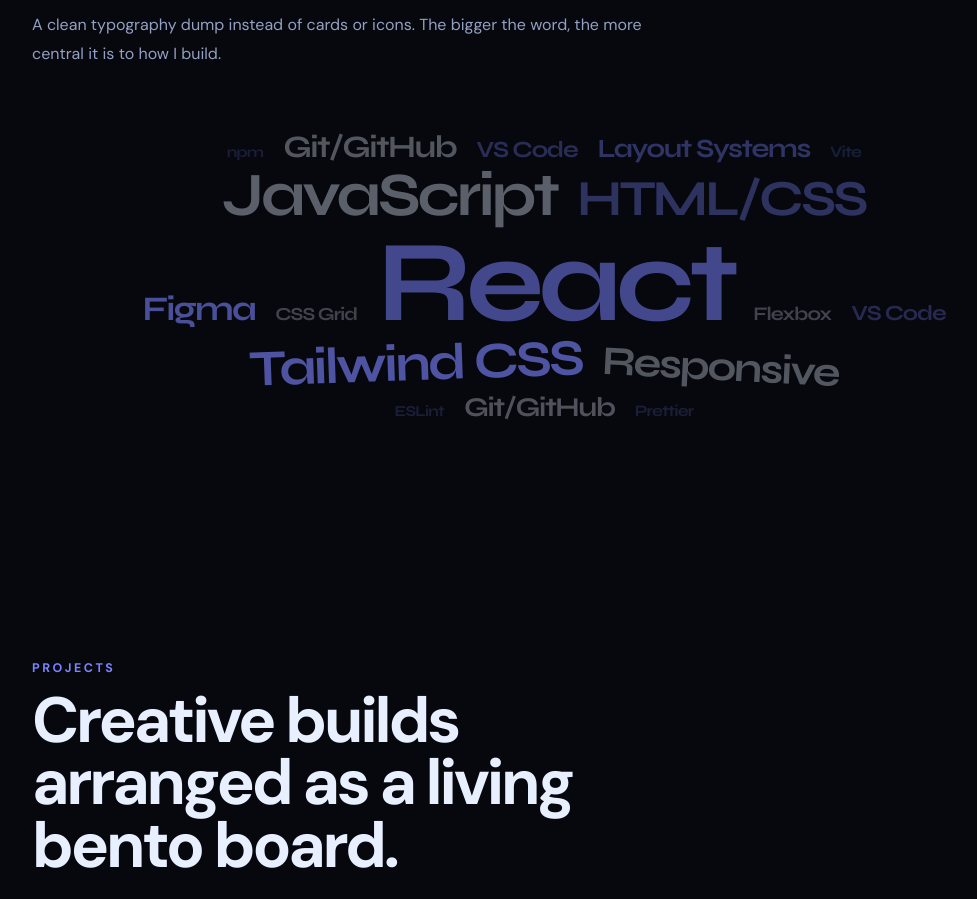
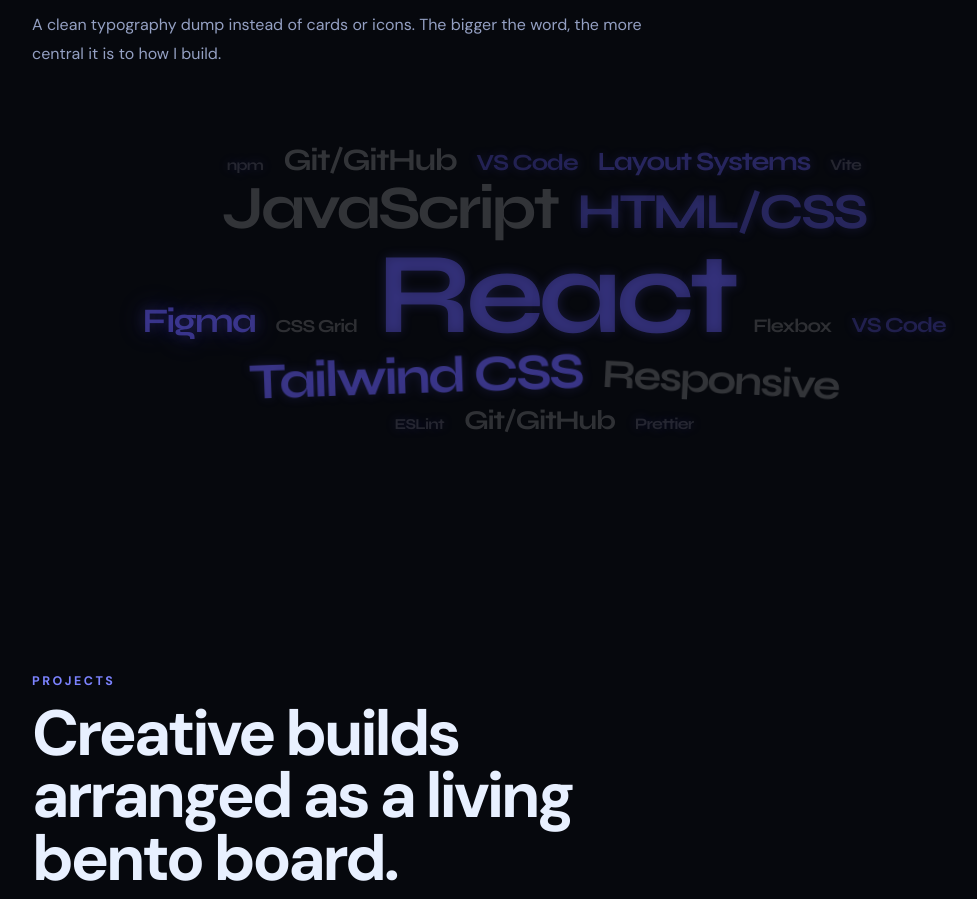
Before and after one commit to aintdrevv/markdev, a React (Vite) app: page / in a window 1280 px wide. Shown: the part 2723-3622 px from the top of the page, without its empty margins (96-1073 px from the left). Built offline with nearby package versions, Linux system fonts and the light colour scheme.

Commit message:
Polish skills text effects

```diff
--- a/src/components/Skills.jsx
+++ b/src/components/Skills.jsx
@@ -1,30 +1,30 @@
 const skillRows = [
   [
-    { label: 'npm', size: '0.95rem', faint: true, color: 'rgba(var(--brand-rgb), 0.18)' },
-    { label: 'Git/GitHub', size: '1.95rem', color: 'rgba(var(--text-rgb), 0.34)' },
-    { label: 'VS Code', size: '1.45rem', color: 'rgba(var(--brand-rgb), 0.3)' },
-    { label: 'Layout Systems', size: '1.65rem', color: 'rgba(var(--brand-rgb), 0.36)' },
-    { label: 'Vite', size: '1rem', faint: true, color: 'rgba(var(--brand-rgb), 0.18)' },
+    { label: 'npm', size: '0.95rem', faint: true, tint: 'rgba(108, 99, 255, 0.16)', hover: '#6C63FF', glow: 'rgba(108, 99, 255, 0.26)', flicker: true, flickerDuration: '3.8s', flickerDelay: '0.2s' },
+    { label: 'Git/GitHub', size: '1.95rem', tint: 'rgba(255, 255, 255, 0.18)', hover: 'rgba(255, 255, 255, 0.82)', glow: 'rgba(255, 255, 255, 0.22)' },
+    { label: 'VS Code', size: '1.45rem', tint: 'rgba(108, 99, 255, 0.26)', hover: '#6C63FF', glow: 'rgba(108, 99, 255, 0.28)', flicker: true, flickerDuration: '4.6s', flickerDelay: '0.9s' },
+    { label: 'Layout Systems', size: '1.65rem', tint: 'rgba(108, 99, 255, 0.3)', hover: '#6C63FF', glow: 'rgba(108, 99, 255, 0.3)', flicker: true, flickerDuration: '5.1s', flickerDelay: '0.4s' },
+    { label: 'Vite', size: '1rem', faint: true, tint: 'rgba(108, 99, 255, 0.16)', hover: '#6C63FF', glow: 'rgba(108, 99, 255, 0.24)', flicker: true, flickerDuration: '4.2s', flickerDelay: '1.1s' },
   ],
   [
-    { label: 'JavaScript', size: '3.85rem', color: 'rgba(var(--text-rgb), 0.38)' },
-    { label: 'HTML/CSS', size: '3.15rem', color: 'rgba(var(--brand-rgb), 0.34)' },
+    { label: 'JavaScript', size: '3.85rem', tint: 'rgba(255, 255, 255, 0.18)', hover: 'rgba(255, 255, 255, 0.86)', glow: 'rgba(255, 255, 255, 0.24)' },
+    { label: 'HTML/CSS', size: '3.15rem', tint: 'rgba(108, 99, 255, 0.28)', hover: '#6C63FF', glow: 'rgba(108, 99, 255, 0.3)', flicker: true, flickerDuration: '4.9s', flickerDelay: '0.7s' },
   ],
   [
-    { label: 'Figma', size: '2.15rem', accent: true, color: 'rgba(var(--brand-rgb), 0.58)' },
-    { label: 'CSS Grid', size: '1.15rem', color: 'rgba(var(--text-rgb), 0.26)' },
-    { label: 'React', size: 'clamp(6.2rem, 10vw, 7.2rem)', color: 'rgba(var(--brand-rgb), 0.52)' },
-    { label: 'Flexbox', size: '1.2rem', color: 'rgba(var(--text-rgb), 0.26)' },
-    { label: 'VS Code', size: '1.35rem', color: 'rgba(var(--brand-rgb), 0.28)' },
+    { label: 'Figma', size: '2.15rem', accent: true, hover: '#6C63FF', glow: 'rgba(108, 99, 255, 0.3)', flicker: true, flickerDuration: '3.2s', flickerDelay: '0s' },
+    { label: 'CSS Grid', size: '1.15rem', tint: 'rgba(255, 255, 255, 0.16)', hover: 'rgba(255, 255, 255, 0.82)', glow: 'rgba(255, 255, 255, 0.22)' },
+    { label: 'React', size: 'clamp(6.2rem, 10vw, 7.2rem)', tint: 'rgba(108, 99, 255, 0.34)', hover: '#6C63FF', glow: 'rgba(108, 99, 255, 0.34)', flicker: true, flickerDuration: '5.6s', flickerDelay: '1.4s' },
+    { label: 'Flexbox', size: '1.2rem', tint: 'rgba(255, 255, 255, 0.16)', hover: 'rgba(255, 255, 255, 0.82)', glow: 'rgba(255, 255, 255, 0.22)' },
+    { label: 'VS Code', size: '1.35rem', tint: 'rgba(108, 99, 255, 0.24)', hover: '#6C63FF', glow: 'rgba(108, 99, 255, 0.28)', flicker: true, flickerDuration: '4.4s', flickerDelay: '0.5s' },
   ],
   [
-    { label: 'Tailwind CSS', size: '3.2rem', accent: true, rotate: '-2deg', color: 'rgba(var(--brand-rgb), 0.62)' },
-    { label: 'Responsive', size: '2.55rem', rotate: '3deg', color: 'rgba(var(--text-rgb), 0.34)' },
+    { label: 'Tailwind CSS', size: '3.2rem', accent: true, rotate: '-2deg', hover: '#6C63FF', glow: 'rgba(108, 99, 255, 0.32)', flicker: true, flickerDuration: '3.5s', flickerDelay: '0.3s' },
+    { label: 'Responsive', size: '2.55rem', rotate: '3deg', tint: 'rgba(255, 255, 255, 0.18)', hover: 'rgba(255, 255, 255, 0.84)', glow: 'rgba(255, 255, 255, 0.24)' },
   ],
   [
-    { label: 'ESLint', size: '0.95rem', faint: true, color: 'rgba(var(--brand-rgb), 0.18)' },
-    { label: 'Git/GitHub', size: '1.7rem', color: 'rgba(var(--text-rgb), 0.32)' },
-    { label: 'Prettier', size: '1rem', faint: true, color: 'rgba(var(--brand-rgb), 0.18)' },
+    { label: 'ESLint', size: '0.95rem', faint: true, tint: 'rgba(108, 99, 255, 0.16)', hover: '#6C63FF', glow: 'rgba(108, 99, 255, 0.24)', flicker: true, flickerDuration: '4.8s', flickerDelay: '1.2s' },
+    { label: 'Git/GitHub', size: '1.7rem', tint: 'rgba(255, 255, 255, 0.17)', hover: 'rgba(255, 255, 255, 0.84)', glow: 'rgba(255, 255, 255, 0.22)' },
+    { label: 'Prettier', size: '1rem', faint: true, tint: 'rgba(108, 99, 255, 0.16)', hover: '#6C63FF', glow: 'rgba(108, 99, 255, 0.24)', flicker: true, flickerDuration: '5.3s', flickerDelay: '0.8s' },
   ],
 ];
 
@@ -33,24 +33,24 @@
     label: 'Core',
     items: [
       { name: 'React', level: 'Main Focus', accent: true },
-      { name: 'JavaScript', level: 'Growing', accent: true },
-      { name: 'HTML/CSS', level: 'Adv. Beginner' },
+      { name: 'JavaScript', level: 'Growing', accent: true, tint: '#F7DF1E' },
+      { name: 'HTML/CSS', level: 'Adv. Beginner', tint: '#FF6B35' },
     ],
   },
   {
     label: 'Styling',
     items: [
-      { name: 'Tailwind CSS', level: 'Comfortable', accent: true },
-      { name: 'Responsive', level: 'Strong Focus' },
-      { name: 'Layout Systems', level: 'Practicing' },
+      { name: 'Tailwind CSS', level: 'Comfortable', accent: true, tint: '#38BDF8' },
+      { name: 'Responsive', level: 'Strong Focus', tint: '#00D4AA' },
+      { name: 'Layout Systems', level: 'Practicing', tint: '#A78BFA' },
     ],
   },
   {
     label: 'Tools',
     items: [
-      { name: 'Git/GitHub', level: 'Daily' },
-      { name: 'Figma', level: 'UI Refs', accent: true },
-      { name: 'VS Code', level: 'Daily Setup' },
+      { name: 'Git/GitHub', level: 'Daily', tint: '#F05032' },
+      { name: 'Figma', level: 'UI Refs', accent: true, tint: '#FF6B9D' },
+      { name: 'VS Code', level: 'Daily Setup', tint: '#007ACC' },
     ],
   },
 ];
@@ -77,10 +77,14 @@
                 {row.map((skill) => (
                   <span
                     key={`${rowIndex}-${skill.label}`}
-                    className={`skills-type-word${skill.accent ? ' is-accent' : ''}${skill.faint ? ' is-faint' : ''}`}
+                    className={`skills-type-word${skill.accent ? ' is-accent' : ''}${skill.faint ? ' is-faint' : ''}${skill.flicker ? ' is-flicker' : ''}`}
                     style={{
                       fontSize: skill.size,
-                      color: skill.color,
+                      '--skill-color': skill.tint,
+                      '--skill-hover': skill.hover,
+                      '--skill-glow': skill.glow,
+                      '--skill-flicker-duration': skill.flickerDuration,
+                      '--skill-flicker-delay': skill.flickerDelay,
                       transform: skill.rotate ? `rotate(${skill.rotate})` : undefined,
                     }}
                   >
@@ -100,6 +104,9 @@
                     <span
                       key={item.name}
                       className={`skills-mobile-pill${item.accent ? ' is-accent' : ''}`}
+                      style={{
+                        '--skill-pill': item.tint ?? 'var(--color-accent)',
+                      }}
                     >
                       <span>{item.name}</span>
                       <small>{item.level}</small>
--- a/src/index.css
+++ b/src/index.css
@@ -1658,7 +1658,7 @@
 }
 
 .skills-type-cloud-spaced {
-  margin-top: clamp(3.25rem, 5vw, 4.5rem);
+  margin-top: clamp(4.25rem, 6vw, 5.5rem);
 }
 
 .skills-mobile-groups {
@@ -1679,22 +1679,50 @@
   font-weight: 700;
   line-height: 0.9;
   letter-spacing: -0.05em;
+  color: var(--skill-color, rgba(255, 255, 255, 0.18));
+  text-shadow: none;
+  transition: color 0.25s ease, text-shadow 0.25s ease;
+  cursor: default;
+}
+
+.skills-type-word.is-accent {
+  color: rgba(108, 99, 255, 0.46);
+}
+
+.skills-type-word.is-faint {
   color: rgba(255, 255, 255, 0.12);
-  transition: all 0.25s ease;
-  cursor: default;
-}
-
-.skills-type-word.is-accent {
-  color: rgba(var(--brand-rgb), 0.45);
-}
-
-.skills-type-word.is-faint {
-  color: rgba(255, 255, 255, 0.15);
+}
+
+.skills-type-word.is-flicker {
+  animation: skillTextFlicker var(--skill-flicker-duration, 3.8s) linear infinite;
+  animation-delay: var(--skill-flicker-delay, 0s);
+  text-shadow: 0 0 12px rgba(108, 99, 255, 0.18);
 }
 
 .skills-type-word:hover {
-  color: #fff;
-  text-shadow: 0 0 30px rgba(255, 255, 255, 0.3);
+  color: var(--skill-hover, #6c63ff);
+  text-shadow: 0 0 18px var(--skill-glow, rgba(108, 99, 255, 0.24));
+}
+
+@keyframes skillTextFlicker {
+  0%,
+  18%,
+  22%,
+  53%,
+  57%,
+  100% {
+    opacity: 1;
+    text-shadow:
+      0 0 14px rgba(108, 99, 255, 0.22),
+      0 0 28px rgba(108, 99, 255, 0.3);
+  }
+  20%,
+  55% {
+    opacity: 0.96;
+    text-shadow:
+      0 0 18px rgba(108, 99, 255, 0.34),
+      0 0 36px rgba(108, 99, 255, 0.46);
+  }
 }
 
 @media (max-width: 768px) {
@@ -1750,15 +1778,15 @@
   }
 
   .skills-mobile-pill.is-accent {
-    border-color: rgba(108, 99, 255, 0.3);
-    background: rgba(108, 99, 255, 0.08);
-    color: rgba(180, 175, 255, 0.8);
+    border-color: color-mix(in srgb, var(--skill-pill, var(--color-accent)) 30%, transparent);
+    background: color-mix(in srgb, var(--skill-pill, var(--color-accent)) 10%, transparent);
+    color: color-mix(in srgb, var(--skill-pill, var(--color-accent)) 72%, white);
   }
 
   .skills-mobile-pill:hover {
-    border-color: #6c63ff;
+    border-color: var(--skill-pill, var(--color-accent));
     color: #fff;
-    box-shadow: 0 0 10px rgba(108, 99, 255, 0.2);
+    box-shadow: 0 0 10px color-mix(in srgb, var(--skill-pill, var(--color-accent)) 28%, transparent);
   }
 
   .skills-mobile-pill:hover small {
@@ -2014,8 +2042,8 @@
 }
 
 .project-bento-card:hover::after {
-  border-color: rgba(108, 99, 255, 0.82);
-  box-shadow: 0 0 24px rgba(108, 99, 255, 0.3);
+  border-color: color-mix(in srgb, var(--project-accent) 82%, white);
+  box-shadow: 0 0 24px color-mix(in srgb, var(--project-accent) 30%, transparent);
 }
 
 .project-bento-featured {
```
